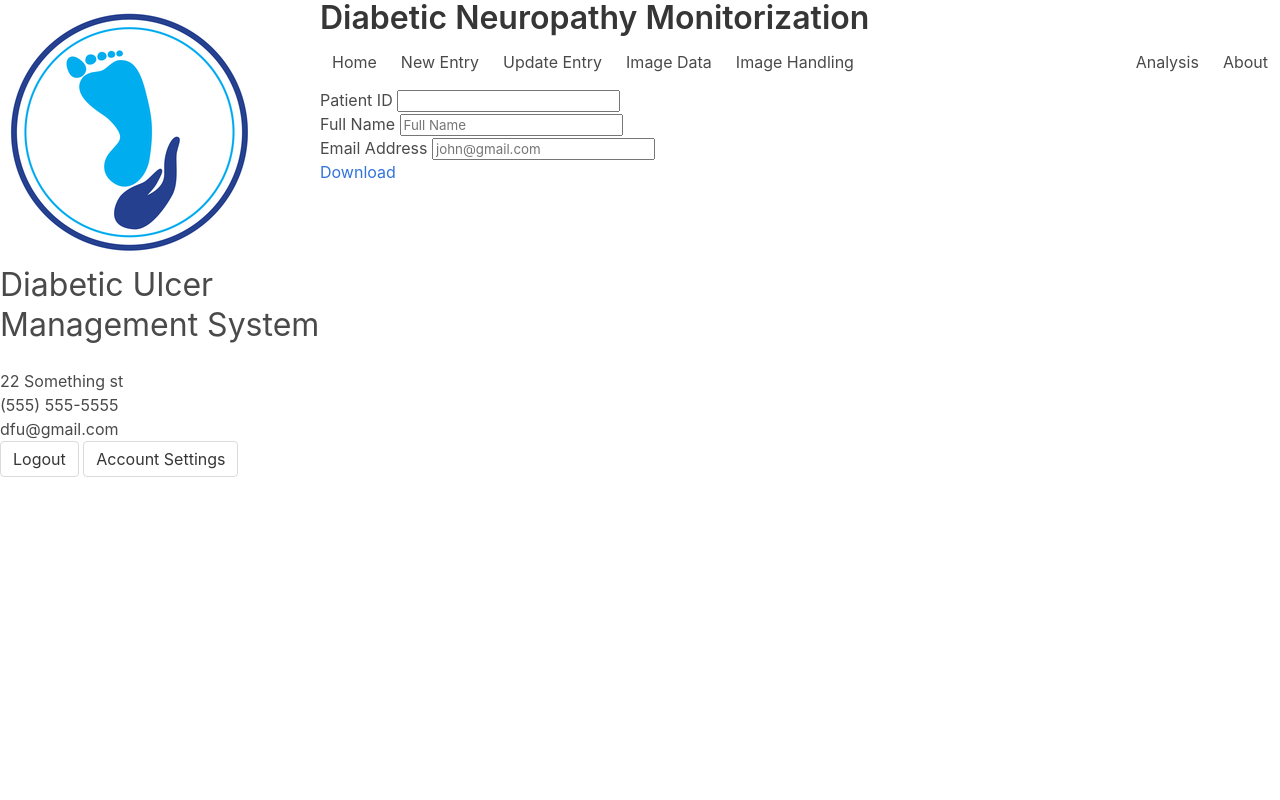
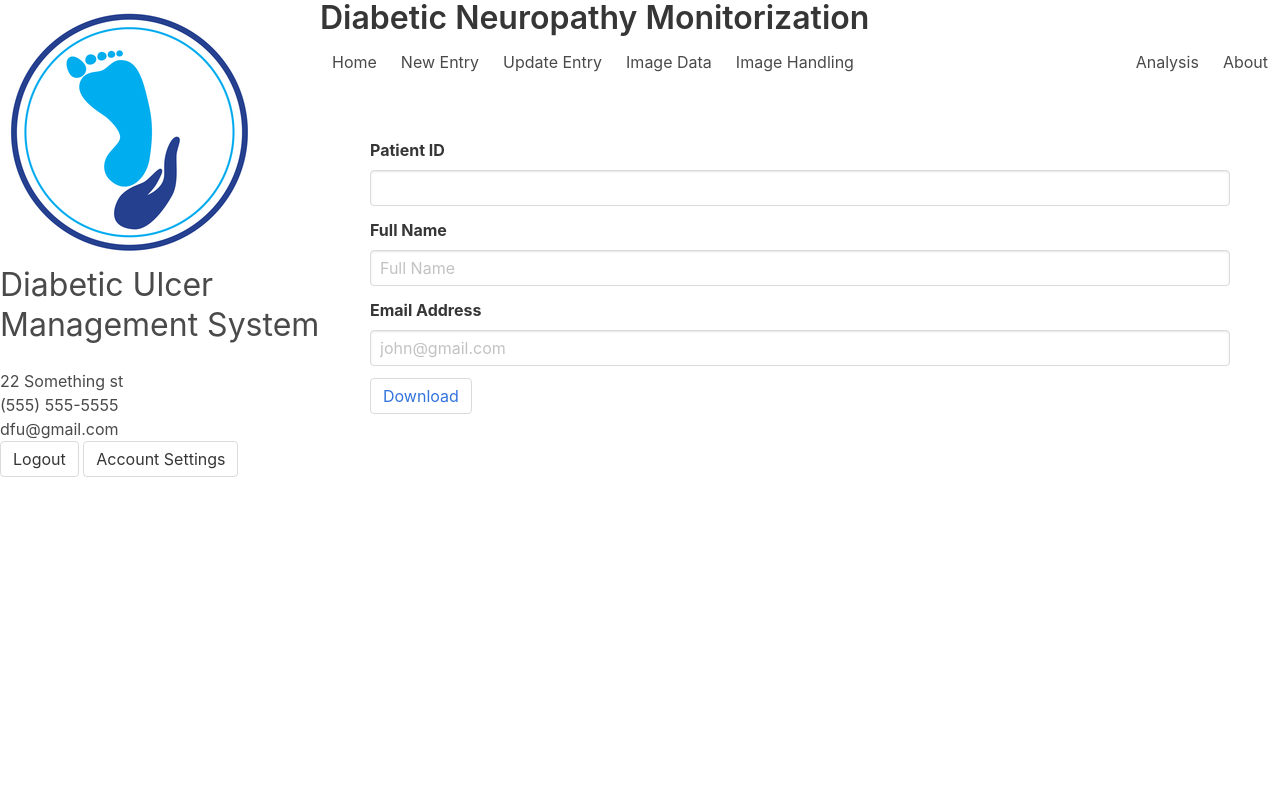
Before and after one commit to cramraj8/DFUWebPlatform, a Django app: page /downloaddata/ in a window 1280 px wide. Run offline with Django 3.2, Linux system fonts and the light colour scheme; some libraries are stand-ins or nearby versions.

Commit message:
Fix download image form

```diff
--- a/DFUApp/static/css/base_generic.css
+++ b/DFUApp/static/css/base_generic.css
@@ -31,4 +31,5 @@ body {
 #content {
     grid-row: 3 / -1;
     overflow: auto;
+    padding: 50px;
 }
--- a/DFUApp/static/css/imagedata.css
+++ b/DFUApp/static/css/imagedata.css
@@ -11,8 +11,8 @@
     display: flex;
     align-items: center;
     flex-direction: column;
-    border:
 }
+
 .ud-button img {
     height: 20vmin;
 }
--- a/DFUApp/templates/downloaddata.html
+++ b/DFUApp/templates/downloaddata.html
@@ -2,26 +2,23 @@
 {% block content %}
     <div>
             <form class="form" action="/post_download/" method="post">
-                <div class="get_data_form">
-                    <p>
-                        <label for="patient_id">Patient ID</label>
-                        <input type="text" name="patient_id" id="patient_id" required>
-                    </p>
+                    <div class="field">
+                        <label class="label" for="patient_id">Patient ID</label>
+                        <input class="input" type="text" name="patient_id" id="patient_id" required>
+                    </div>
 
-                    <p>
-                        <label for="fullname">Full Name</label>
-                        <input type="text" name="fullname" id="fullname" placeholder="Full Name">
-                    </p>
+                    <div class="field">
+                        <label class="label" for="fullname">Full Name</label>
+                        <input class="input" type="text" name="fullname" id="fullname" placeholder="Full Name">
+                    </div>
 
-                    <p>
-                        <label for="email">Email Address</label>
-                        <input type="email" name="email" id="email" placeholder="john@gmail.com">
-                    </p>
-                </div>
+                    <div class="field">
+                        <label class="label" for="email">Email Address</label>
+                        <input class="input" type="email" name="email" id="email" placeholder="john@gmail.com">
+                    </div>
 
-                <div class="buttonDownload">
+                <div class="button">
                     <a href="#" class="download" onclick="downloadClick">Download</a>
-                    <!-- <button type="submit">Submit</button> -->
                 </div>
                 <!-- <button type="submit">Submit</button> -->
 
@@ -53,7 +50,6 @@
                   // };
                   // firebase.initializeApp(config);
 
-                  alert('Hello');
 
                   // Get a reference to the storage service, which is used to create references in your storage bucket
 
```
